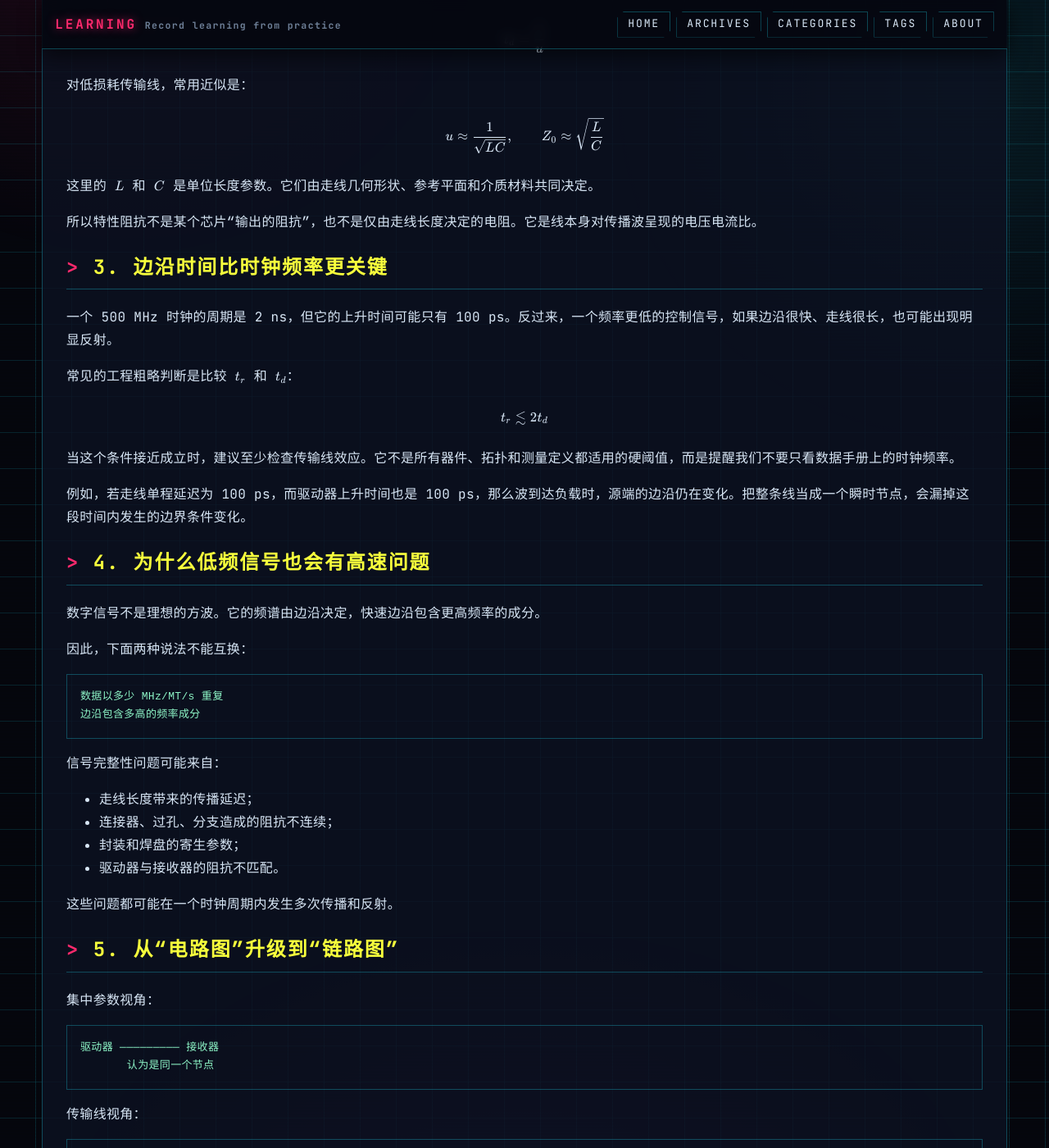
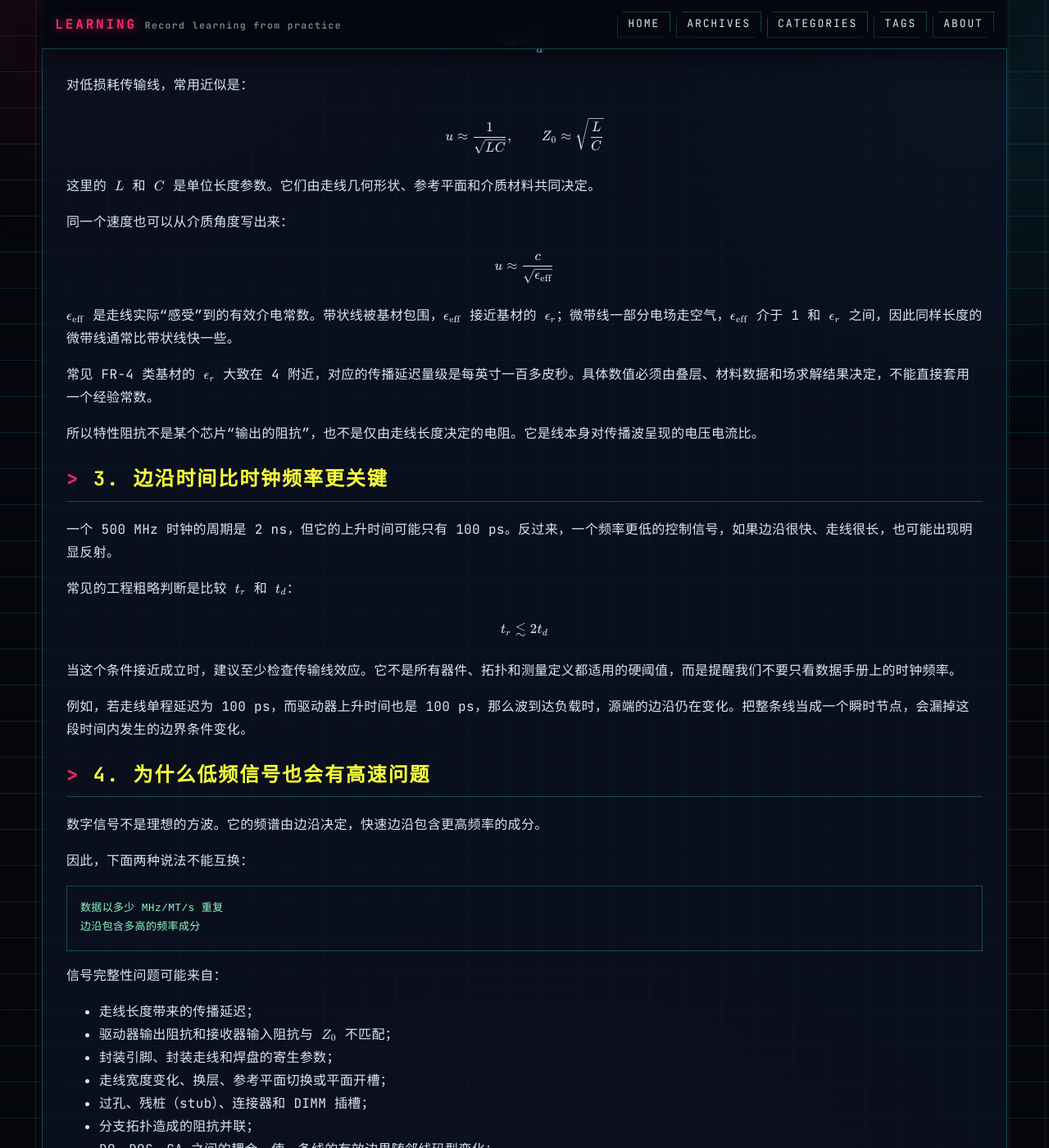
Before and after one commit to guominjia/learn, a Jekyll site: the page built from cpu/memory/_posts/2026-09-12-when-wire-becomes-transmission-line.md, in a window 1280 px wide and 1400 px high, scrolled down 956 px. Shown: the whole window at 82% size. Built offline with Jekyll 4.4.1, drawn with Linux system fonts in a browser that asks for light colours; some of the changed text lies outside the part shown.

Commit message:
feat(post): Enhance articles on signal integrity with additional explanations on propagation delay and ODT characteristics

```diff
--- a/cpu/memory/_posts/2026-09-12-when-wire-becomes-transmission-line.md
+++ b/cpu/memory/_posts/2026-09-12-when-wire-becomes-transmission-line.md
@@ -44,6 +44,16 @@ $$
 
 这里的 $L$ 和 $C$ 是单位长度参数。它们由走线几何形状、参考平面和介质材料共同决定。
 
+同一个速度也可以从介质角度写出来：
+
+$$
+u\approx\frac{c}{\sqrt{\epsilon_\mathrm{eff}}}
+$$
+
+$\epsilon_\mathrm{eff}$ 是走线实际“感受”到的有效介电常数。带状线被基材包围，$\epsilon_\mathrm{eff}$ 接近基材的 $\epsilon_r$；微带线一部分电场走空气，$\epsilon_\mathrm{eff}$ 介于 1 和 $\epsilon_r$ 之间，因此同样长度的微带线通常比带状线快一些。
+
+常见 FR-4 类基材的 $\epsilon_r$ 大致在 4 附近，对应的传播延迟量级是每英寸一百多皮秒。具体数值必须由叠层、材料数据和场求解结果决定，不能直接套用一个经验常数。
+
 所以特性阻抗不是某个芯片“输出的阻抗”，也不是仅由走线长度决定的电阻。它是线本身对传播波呈现的电压电流比。
 
 ## 3. 边沿时间比时钟频率更关键
@@ -74,9 +84,13 @@ $$
 信号完整性问题可能来自：
 
 - 走线长度带来的传播延迟；
-- 连接器、过孔、分支造成的阻抗不连续；
-- 封装和焊盘的寄生参数；
-- 驱动器与接收器的阻抗不匹配。
+- 驱动器输出阻抗和接收器输入阻抗与 $Z_0$ 不匹配；
+- 封装引脚、封装走线和焊盘的寄生参数；
+- 走线宽度变化、换层、参考平面切换或平面开槽；
+- 过孔、残桩（stub）、连接器和 DIMM 插槽；
+- 分支拓扑造成的阻抗并联；
+- DQ、DQS、CA 之间的耦合，使一条线的有效边界随邻线码型变化；
+- 电源和地噪声改变驱动器工作点，导致瞬时输出阻抗变化。
 
 这些问题都可能在一个时钟周期内发生多次传播和反射。
 
```
Also changed, not shown: cpu/memory/_posts/2026-09-17-ringing-overshoot-eye.md (+16 -0 lines), cpu/memory/_posts/2026-09-18-odt-ron.md (+4 -2 lines).
